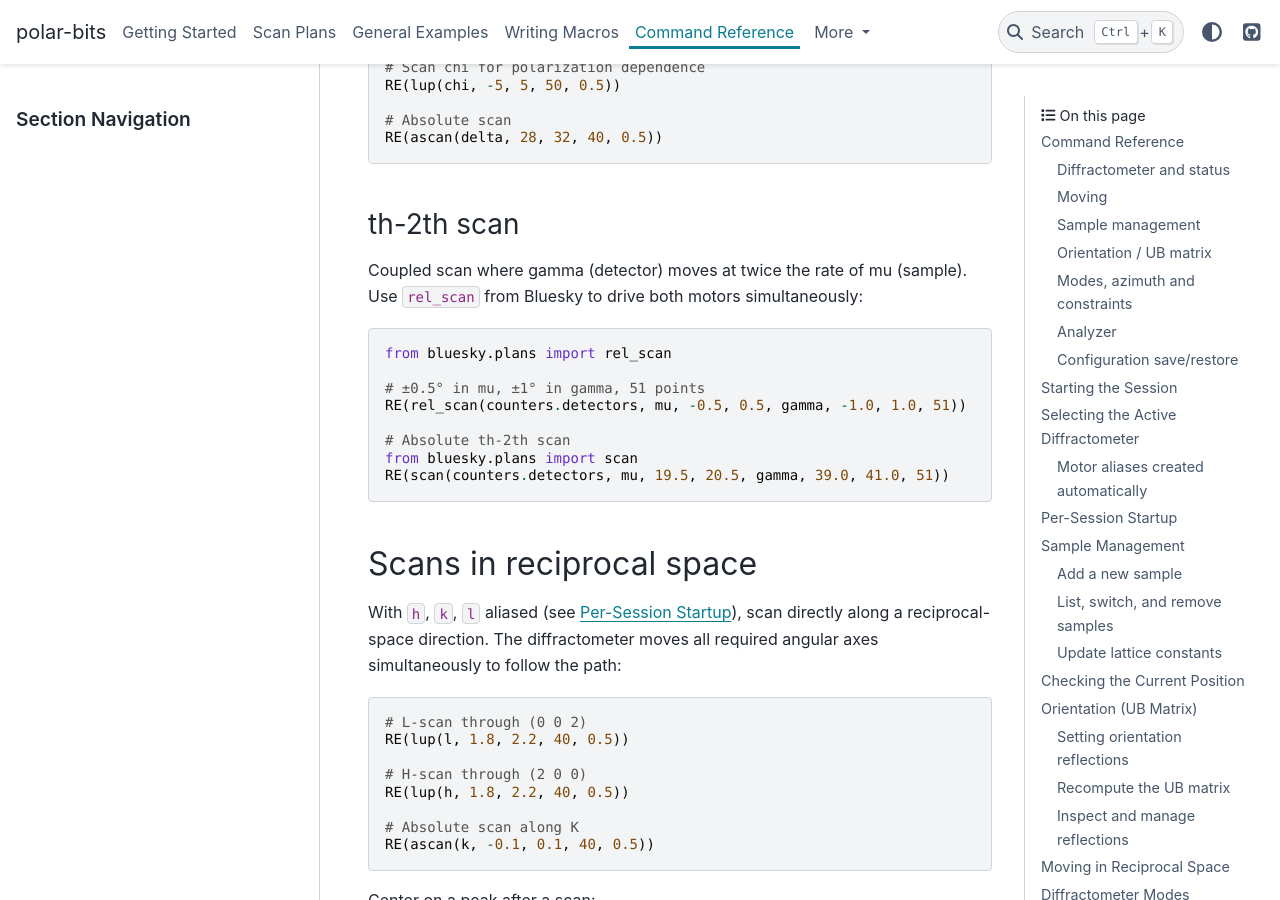
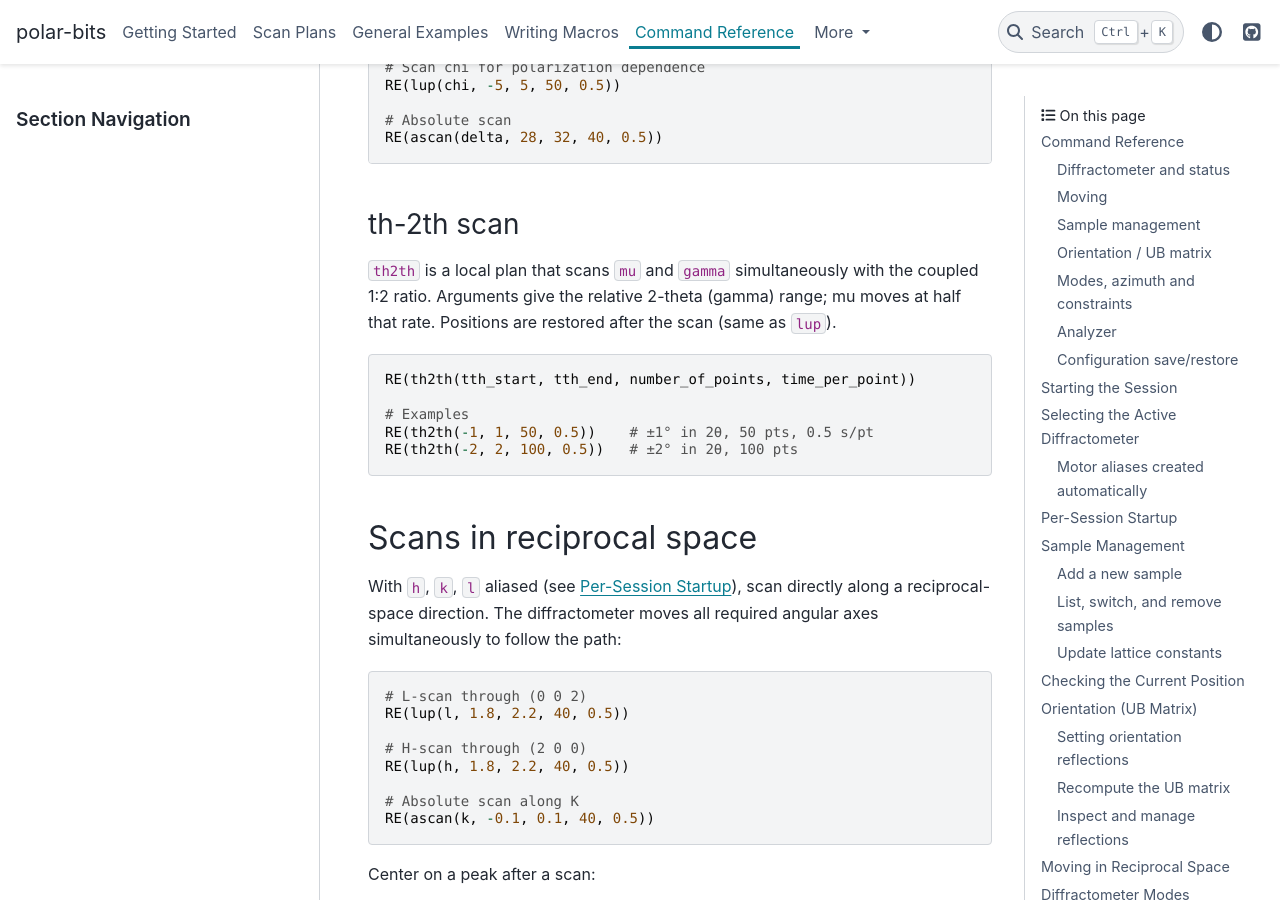
Before and after one commit to BCDA-APS/polar-bits, a Sphinx documentation site: the page built from docs/source/examples/4idg_diffractometer.md, in a window 1280 px wide and 900 px high, scrolled down 10106 px. Built offline with Sphinx 7.4.7 and the PyData theme 0.15.4, drawn with Linux system fonts in a browser that asks for light colours.

Commit message:
more changes to 4-ID-G docs

````diff
--- a/docs/source/examples/4idg_diffractometer.md
+++ b/docs/source/examples/4idg_diffractometer.md
@@ -403,18 +403,16 @@ RE(ascan(delta, 28, 32, 40, 0.5))
 
 #### th-2th scan
 
-Coupled scan where gamma (detector) moves at twice the rate of mu (sample).
-Use `rel_scan` from Bluesky to drive both motors simultaneously:
+`th2th` is a local plan that scans `mu` and `gamma` simultaneously with the
+coupled 1:2 ratio. Arguments give the relative 2-theta (gamma) range; mu
+moves at half that rate. Positions are restored after the scan (same as `lup`).
 
 ```python
-from bluesky.plans import rel_scan
+RE(th2th(tth_start, tth_end, number_of_points, time_per_point))
 
-# ±0.5° in mu, ±1° in gamma, 51 points
-RE(rel_scan(counters.detectors, mu, -0.5, 0.5, gamma, -1.0, 1.0, 51))
-
-# Absolute th-2th scan
-from bluesky.plans import scan
-RE(scan(counters.detectors, mu, 19.5, 20.5, gamma, 39.0, 41.0, 51))
+# Examples
+RE(th2th(-1, 1, 50, 0.5))    # ±1° in 2θ, 50 pts, 0.5 s/pt
+RE(th2th(-2, 2, 100, 0.5))   # ±2° in 2θ, 100 pts
 ```
 
 ### Scans in reciprocal space
````
